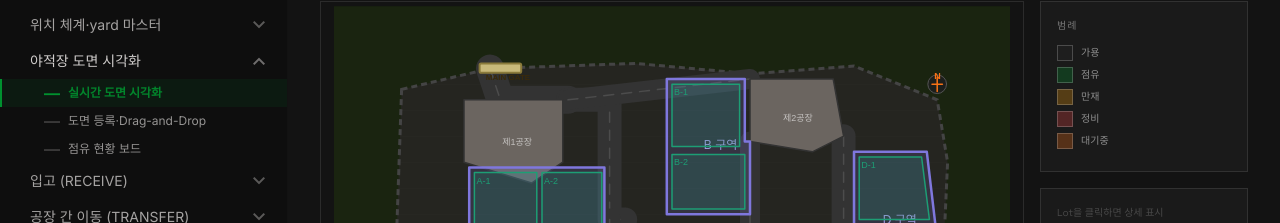
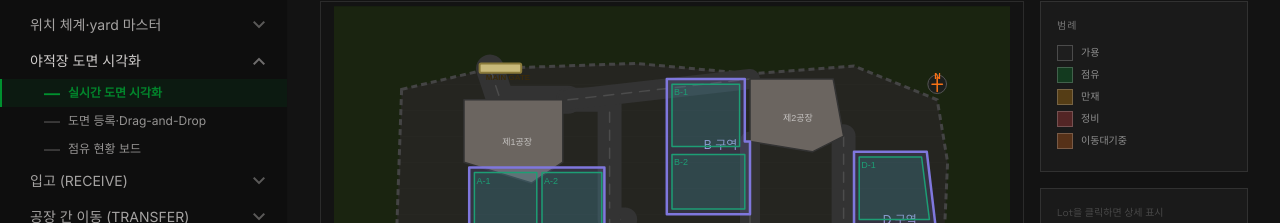
Before and after one commit to oct254k/vicon-mes-proto-lv2, a Next.js app: page /loc/yard-map/view in a window 1280 px wide. Shown: the part 310-533 px from the top of the page. Built offline with nearby package versions, Linux system fonts and the light colour scheme.

Commit message:
refactor: yard-map 대기중 → 이동대기중
Co-Authored-By: Claude Sonnet 4.6 <noreply@anthropic.com>

```diff
--- a/src/app/(app)/loc/yard-map/view/page.tsx
+++ b/src/app/(app)/loc/yard-map/view/page.tsx
@@ -4,7 +4,7 @@ import { useEffect, useRef, useState, useCallback } from "react";
 import { PageHeader } from "@/components/ui/PageHeader";
 
 // ── 타입 ──────────────────────────────────────────
-type SlotStatus = "가용" | "점유" | "만재" | "정비" | "대기중";
+type SlotStatus = "가용" | "점유" | "만재" | "정비" | "이동대기중";
 interface Lot { x:number; y:number; w:number; h:number; occ:boolean; num:number; id:string; status:SlotStatus; material?:string; lot?:string; qty?:number; }
 interface Zone { id:string; pts:number[][]; lots:Lot[]; }
 interface Sector { id:string; label:string; pts:number[][]; zones:Zone[]; }
@@ -43,7 +43,7 @@ function mkLots(rx:number, ry:number, rw:number, rh:number, cols:number, rows:nu
   for(let r=0;r<rows;r++) for(let c=0;c<cols;c++){
     const num=r*cols+c+1;
     const hash=(r*17+c*31)%10;
-    const status:SlotStatus = hash<4?"가용":hash<7?"점유":hash<8?"만재":hash<9?"대기중":"정비";
+    const status:SlotStatus = hash<4?"가용":hash<7?"점유":hash<8?"만재":hash<9?"이동대기중":"정비";
     lots.push({
       x:rx+pad+c*lw+1, y:ry+pad+r*lh+1, w:lw-2, h:lh-2,
       occ:status!=="가용"&&status!=="정비",
@@ -98,7 +98,7 @@ const LOD_LABELS = ["🗺 구역 레벨","📦 Zone 레벨","🔲 Lot 레벨"];
 const LOD_COLORS = ["#7F77DD","#1D9E75","#378ADD"];
 
 const STATUS_COLOR: Record<SlotStatus,string> = {
-  "가용":"#2a2a2a", "점유":"#00912F", "만재":"#f59e0b", "정비":"#ef4444", "대기중":"#f97316",
+  "가용":"#2a2a2a", "점유":"#00912F", "만재":"#f59e0b", "정비":"#ef4444", "이동대기중":"#f97316",
 };
 
 // ── 렌더러 ──────────────────────────────────────────
@@ -539,7 +539,7 @@ export default function YardMapViewPage() {
         <div className="w-52 shrink-0 space-y-4">
           <div className="bg-[#1a1a1a] border border-white/10 p-4">
             <p className="font-label text-[10px] uppercase tracking-widest text-white/40 mb-3">범례</p>
-            {([["가용","#2a2a2a"],["점유","#00912F"],["만재","#f59e0b"],["정비","#ef4444"],["대기중","#f97316"]] as [string,string][]).map(([s,c])=>(
+            {([["가용","#2a2a2a"],["점유","#00912F"],["만재","#f59e0b"],["정비","#ef4444"],["이동대기중","#f97316"]] as [string,string][]).map(([s,c])=>(
               <div key={s} className="flex items-center gap-2 mb-1.5">
                 <div className="w-4 h-4 rounded-sm border border-white/20" style={{background:c+"44"}}/>
                 <span className="text-[10px] font-label text-white/50">{s}</span>
```
